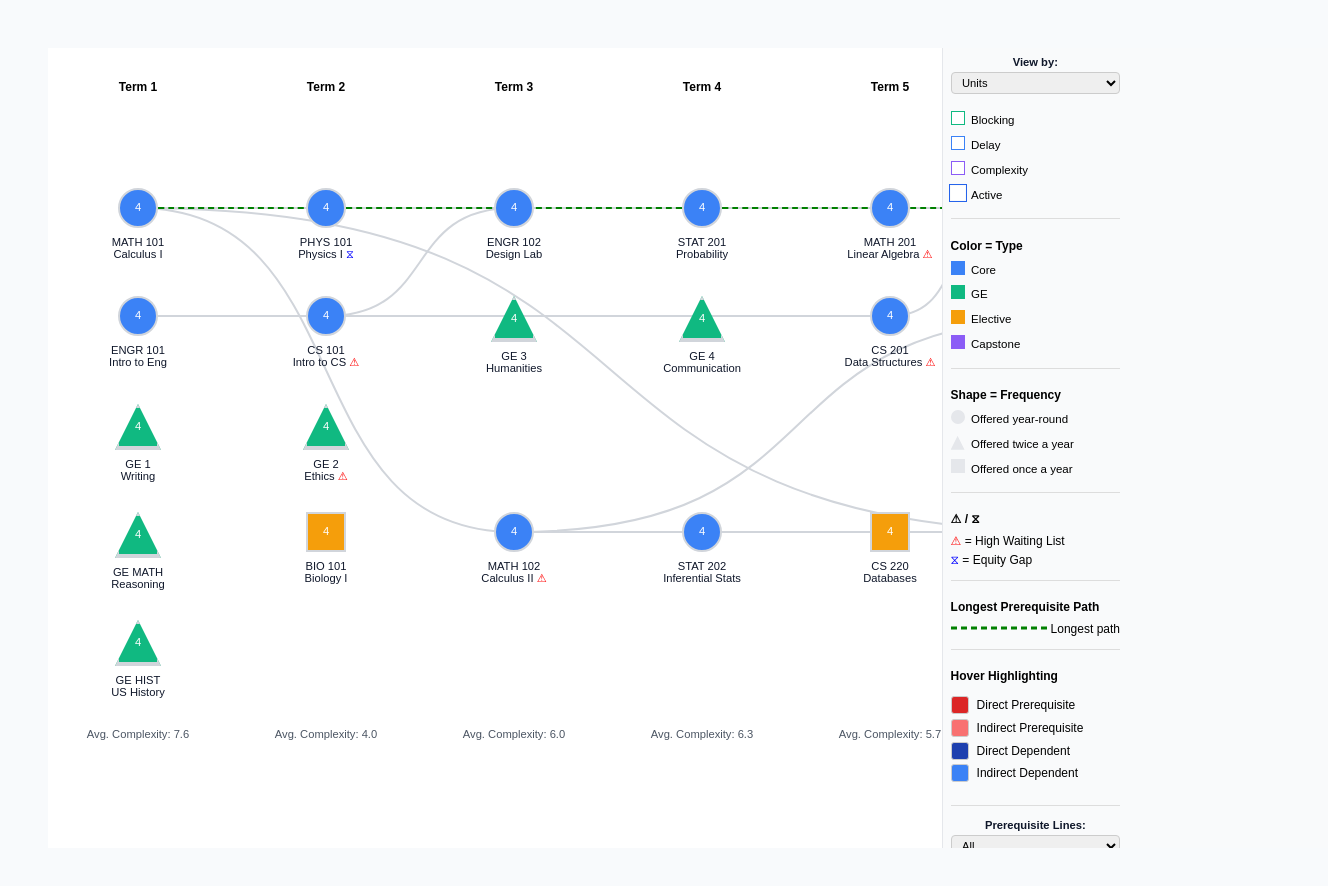
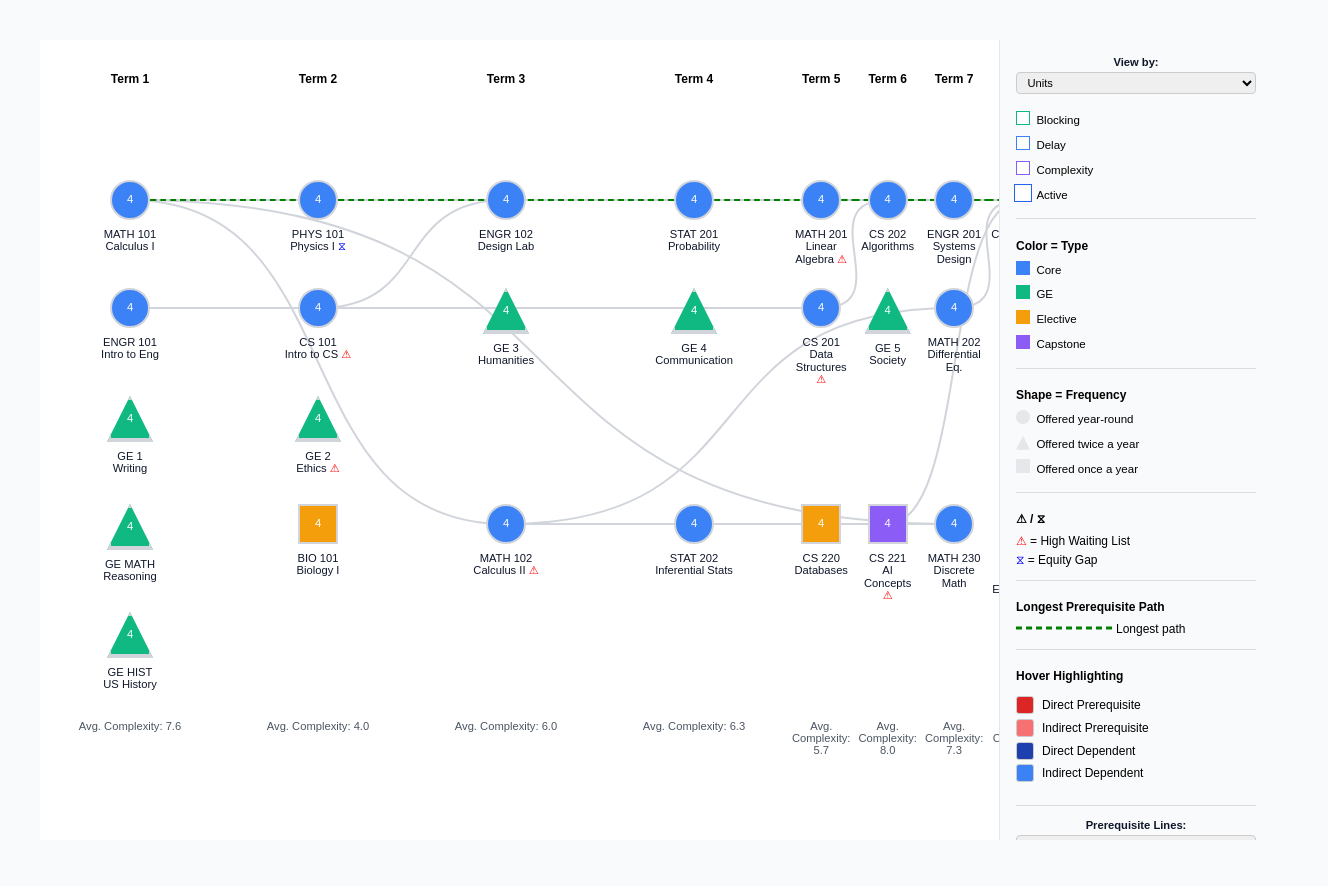
Before and after one commit to xhpmoonx/chart-vip-vue, a Vue app: page / in a window 1280 px wide. Shown: the top 886 px of the page, 1328 px wide, since content can reach past the window. Built offline with nearby package versions, Linux system fonts and the light colour scheme.

Commit message:
scroll and page fix

```diff
--- a/src/App.vue
+++ b/src/App.vue
@@ -22,4 +22,10 @@ export default {
   font-family: sans-serif;
   background-color: #f9fafb;
 }
+html, body {
+  overflow-x: hidden;
+  margin: 0;
+  padding: 0;
+}
+
 </style>
--- a/src/components/CurriculumGraph.vue
+++ b/src/components/CurriculumGraph.vue
@@ -212,44 +212,47 @@ watch(curriculum, computeArrows, { deep: true, immediate: true });
 <style scoped>
 .layout {
   display: flex;
-  width: 100%;
+  width: 100vw;
   height: 100vh;
   overflow: hidden;
 }
-
 .graph-wrapper {
   flex: 1;
-  overflow: auto;
+  overflow-y: auto;
+  overflow-x: hidden;
   position: relative;
-  font-family: sans-serif;
   background-color: #fff;
 }
 
+
 #curriculum {
+  width: 90%;
   display: grid;
   grid-template-columns: repeat(auto-fill, 180px);
   grid-auto-rows: minmax(6rem, auto);
   gap: 0.5rem;
   position: relative;
   padding: 2rem 2rem 2rem 0;
-  overflow: visible;
 }
+
 
 .course-node {
   position: relative;
   overflow: visible;
 }
-
 .sidebar-fixed {
-  width: 100;
-  min-width: 100;
-  max-width: 100;
-  padding: 0.5rem;
+  width: 240px;
+  flex-shrink: 0;
+  height: 100vh;
+  overflow-y: auto;
   background-color: #f9fafb;
   border-left: 1px solid #e5e7eb;
-  overflow-y: auto;
+  padding: 1rem;
+  padding-right: 1.5rem;
+  margin-right: 40px;
   font-size: 0.75rem;
 }
+
 
 .popup-below {
   position: absolute;
```
